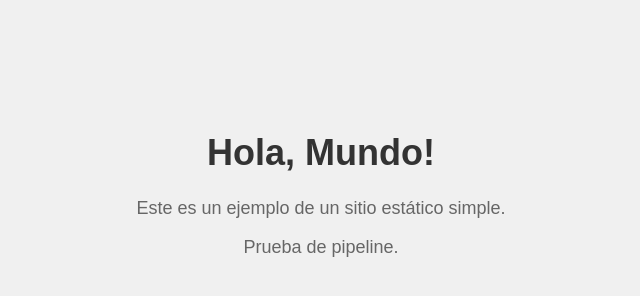
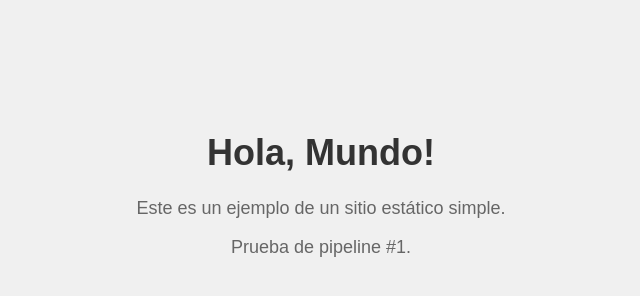
Before and after one commit to demosdevops90/sitio-estatico, a plain HTML site: page index.html in a window 1280 px wide. Shown: the full height of the page, 319-959 px from the left. Drawn offline with Linux system fonts and the light colour scheme.

Commit message:
primera prueba

```diff
--- a/index.html
+++ b/index.html
@@ -26,6 +26,6 @@
 <body>
     <h1>Hola, Mundo!</h1>
     <p>Este es un ejemplo de un sitio estático simple.</p>
-    <p>Prueba de pipeline.</p>
+    <p>Prueba de pipeline #1.</p>
 </body>
 </html>
```
